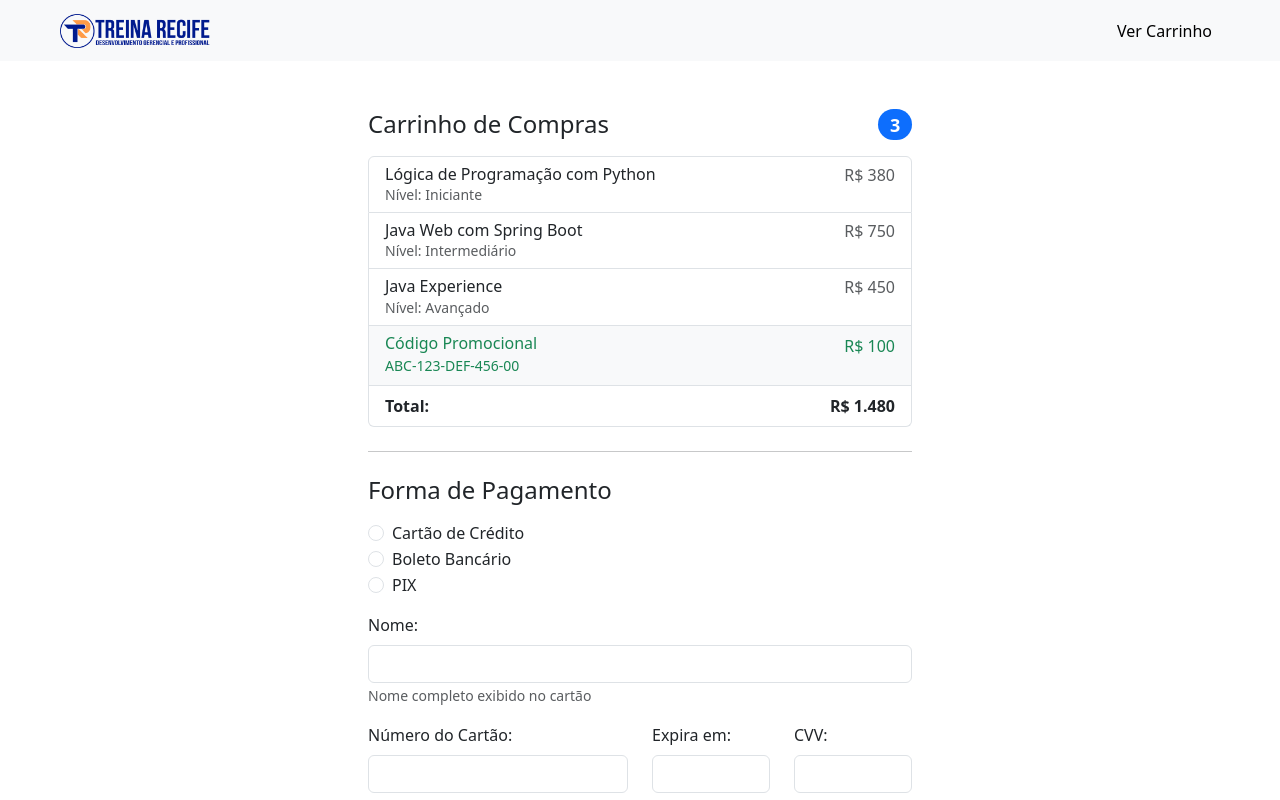
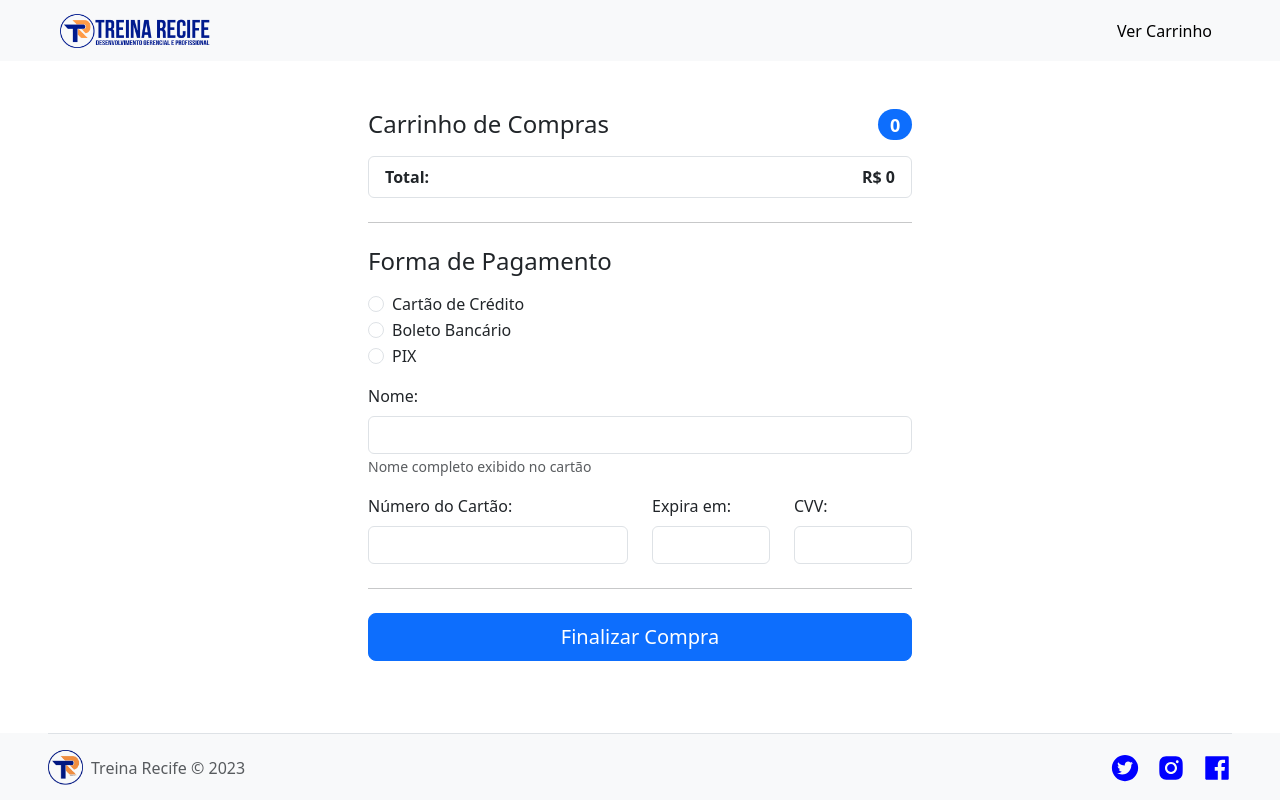
Before and after one commit to adsonb87/treina-recife-portal-web, a React (Create React App) app: page /carrinho in a window 1280 px wide. Shown: the top 800 px of the page. Built offline with nearby package versions, Linux system fonts and the light colour scheme.

Commit message:
Implementação do carrinho de compras

```diff
--- a/src/App.js
+++ b/src/App.js
@@ -4,9 +4,11 @@ import { BrowserRouter, Route, Routes } from "react-router-dom";
 import Home from "./pages/Home";
 import Curso from "./pages/Curso";
 import CarrinhoDeCompras from "./pages/CarrinhoDeCompras";
+import { GlobalProvider } from "./contexts/GlobalContext";
 
 function App() {
   return (
+    <GlobalProvider>
       <BrowserRouter>
         <Routes>
           <Route index path="/" element={<Login />} />
@@ -15,6 +17,7 @@ function App() {
           <Route path="/carrinho" element={<CarrinhoDeCompras />} />
         </Routes>
       </BrowserRouter>
+    </GlobalProvider>
   );
 }
 
--- a/src/components/Card/index.js
+++ b/src/components/Card/index.js
@@ -1,14 +1,16 @@
-import { useState } from "react";
+import { useContext, useState } from "react";
 import { useNavigate } from "react-router-dom";
+import { GlobalContext } from "../../contexts/GlobalContext";
 
-function Card({ curso, carrinho, setCarrinho }) {
+function Card({ curso }) {
   const [desabilitado, setDesabilitado] = useState(false);
+
+  const { adicionarItem } = useContext(GlobalContext);
 
   const navigate = useNavigate();
 
   const handleComprar = () => {
-    setCarrinho([...carrinho, curso]);
-
+    adicionarItem(curso);
     setDesabilitado(true);
   }
 
@@ -26,7 +28,7 @@ function Card({ curso, carrinho, setCarrinho }) {
                 type="button"
                 className="btn btn-sm btn-primary border"
                 disabled={desabilitado}
-                onClick={() => handleComprar}
+                onClick={handleComprar}
               >
                 Comprar
               </button>
--- /dev/null
+++ b/src/contexts/GlobalContext.js
@@ -0,0 +1,24 @@
+import { createContext, useState } from "react";
+
+export const GlobalContext = createContext();
+
+export const GlobalProvider = ({ children }) => {
+    const [carrinho, setCarrinho] = useState([]);
+
+    const adicionarItem = (item) => {
+        //Desestruturação da lista de carrinho de compras
+        setCarrinho([...carrinho, item]);
+    }
+
+    const removerItem = (item) => {
+        carrinho.map((item,indice) => {
+            <></>
+        })
+    }
+
+    return(
+        <GlobalContext.Provider value={{ carrinho, setCarrinho, adicionarItem }}>
+            {children}
+        </GlobalContext.Provider>
+    )
+};
--- a/src/pages/CarrinhoDeCompras/index.js
+++ b/src/pages/CarrinhoDeCompras/index.js
@@ -1,7 +1,16 @@
+import { useContext } from "react";
 import Cabecalho from "../../components/Cabecalho";
 import Footer from "../../components/Footer";
+import { GlobalContext } from "../../contexts/GlobalContext";
+import { CalcularTotal } from "../utils/carrinho";
+import { AiFillDelete } from "react-icons/ai";
 
 function CarrinhoDeCompras() {
+
+  const { carrinho } = useContext(GlobalContext);
+
+  const [total, desconto] = CalcularTotal(carrinho);
+
   return (
     <>
       <Cabecalho />
@@ -9,43 +18,37 @@ function CarrinhoDeCompras() {
       <div className="container col-md-8 col-lg-6 p-5">
         <h4 className="d-flex justify-content-between align-items-center mb-3">
           <span className="text-body-primary">Carrinho de Compras</span>
-          <span className="badge bg-primary rounded-pill">3</span>
+          <span className="badge bg-primary rounded-pill">{carrinho.length}</span>
         </h4>
+        <ul className="list-group mb-3">
+          {
+            carrinho.map((item, indice) => (
+              <li className="list-group-item d-flex justify-content-between lh-sm" key={indice}>
+                <div>
+                  <div className="d-flex">
+                    <h6 className="my-0">{item.nome}</h6>
+                    <AiFillDelete className="ms-2" color="#001681" onClick={() => {}}/>
+                  </div>
+                  <small className="text-body-secondary">Nível: {item.nivel}</small>
+                </div>
+                <span className="text-body-secondary">R$ {item.preco}</span>
+              </li>
+            ))
+          }
 
-        <ul className="list-group mb-3">
-          <li className="list-group-item d-flex justify-content-between lh-sm">
-            <div>
-              <h6 className="my-0">Lógica de Programação com Python</h6>
-              <small className="text-body-secondary">Nível: Iniciante</small>
-            </div>
-            <span className="text-body-secondary">R$ 380</span>
-          </li>
-          <li className="list-group-item d-flex justify-content-between lh-sm">
-            <div>
-              <h6 className="my-0">Java Web com Spring Boot</h6>
-              <small className="text-body-secondary">
-                Nível: Intermediário
-              </small>
-            </div>
-            <span className="text-body-secondary">R$ 750</span>
-          </li>
-          <li className="list-group-item d-flex justify-content-between lh-sm">
-            <div>
-              <h6 className="my-0">Java Experience</h6>
-              <small className="text-body-secondary">Nível: Avançado</small>
-            </div>
-            <span className="text-body-secondary">R$ 450</span>
-          </li>
+          {carrinho.length >= 3 && (
             <li className="list-group-item d-flex justify-content-between bg-body-tertiary">
               <div className="text-success">
                 <h6 className="my-0">Código Promocional</h6>
                 <small>ABC-123-DEF-456-00</small>
               </div>
-            <span className="text-success">R$ 100</span>
+              <span className="text-success">R$ {desconto}</span>
             </li>
+          )}
+
           <li className="list-group-item d-flex justify-content-between">
             <strong>Total:</strong>
-            <strong>R$ 1.480</strong>
+            <strong>R$ {total}</strong>
           </li>
         </ul>
 
--- a/src/pages/Curso/index.js
+++ b/src/pages/Curso/index.js
@@ -1,14 +1,21 @@
 import Cabecalho from "../../components/Cabecalho";
 import Footer from "../../components/Footer";
-import { useState } from "react";
+import { useContext, useState } from "react";
 import { LISTA_CURSOS } from "../../mocks/cursos";
 import { useParams } from "react-router-dom";
+import { GlobalContext } from "../../contexts/GlobalContext";
 
 function Curso() {
 
   const { id } = useParams();
 
   const [curso] = useState(LISTA_CURSOS[id - 1]);
+
+  const { adicionarItem } = useContext(GlobalContext);
+
+  const handleComprar = () => {
+    adicionarItem(curso);
+  }
 
   return (
     <>
@@ -22,7 +29,11 @@ function Curso() {
             <b>Nível: </b>
             {curso.nivel} - <b>Investimento: </b>R$ {curso.preco}
           </p>
-          <button className="btn btn-primary btn-lg" type="button">
+          <button
+            className="btn btn-primary btn-lg"
+            type="button"
+            onClick={handleComprar}
+          >
             Comprar
           </button>
         </div>
--- a/src/pages/Home/index.js
+++ b/src/pages/Home/index.js
@@ -9,8 +9,6 @@ import { useCursos } from "../../hooks/useCursos";
 function Home() {
     const [cursos, setCursos] = useCursos();
     const [busca, setBusca] = useState("");
-
-    const[carrinho, setCarrinho] = useState([]);
 
     useEffect(() => {
         const cursosFiltrados = LISTA_CURSOS.filter((curso) => curso.nome.toLowerCase().includes(busca.toLowerCase()));
@@ -40,8 +38,6 @@ function Home() {
                                 return (
                                     <Card
                                         curso={curso}
-                                        carrinho={carrinho}
-                                        setCarrinho={setCarrinho}
                                         key={indice}
                                     />
                                 );
--- /dev/null
+++ b/src/pages/utils/carrinho.js
@@ -0,0 +1,15 @@
+export function CalcularTotal(carrinho){
+    let total = 0;
+    let desconto = 0;
+
+    for (let i = 0; i < carrinho.length; i++){
+        total += carrinho[i].preco;
+    }
+
+    if(carrinho.length >= 3){
+       desconto = total * 0.10;
+       total -= desconto;
+    }
+
+    return [total, desconto];
+}
```
Lines whose indentation alone changed are shown as unchanged.
